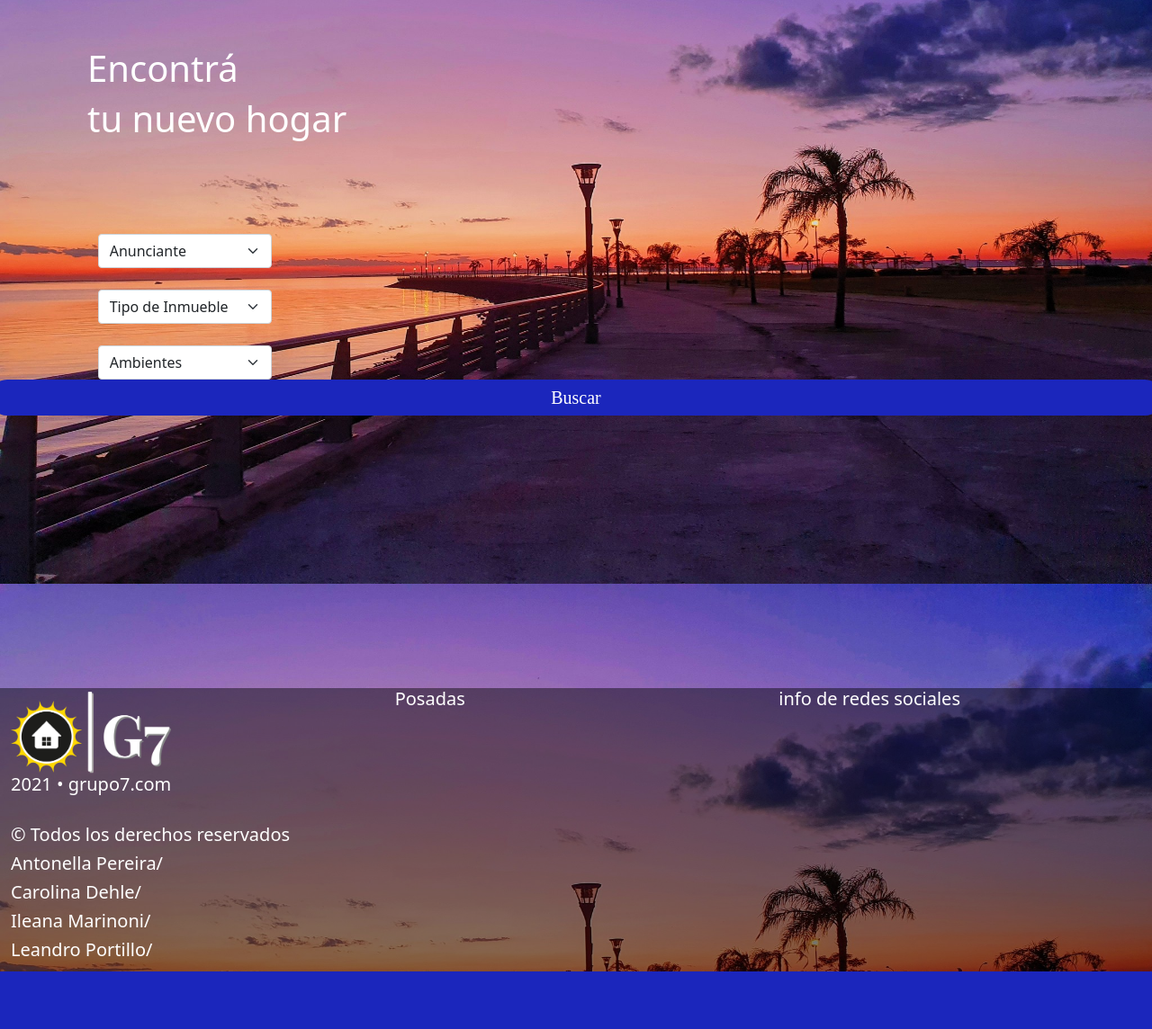
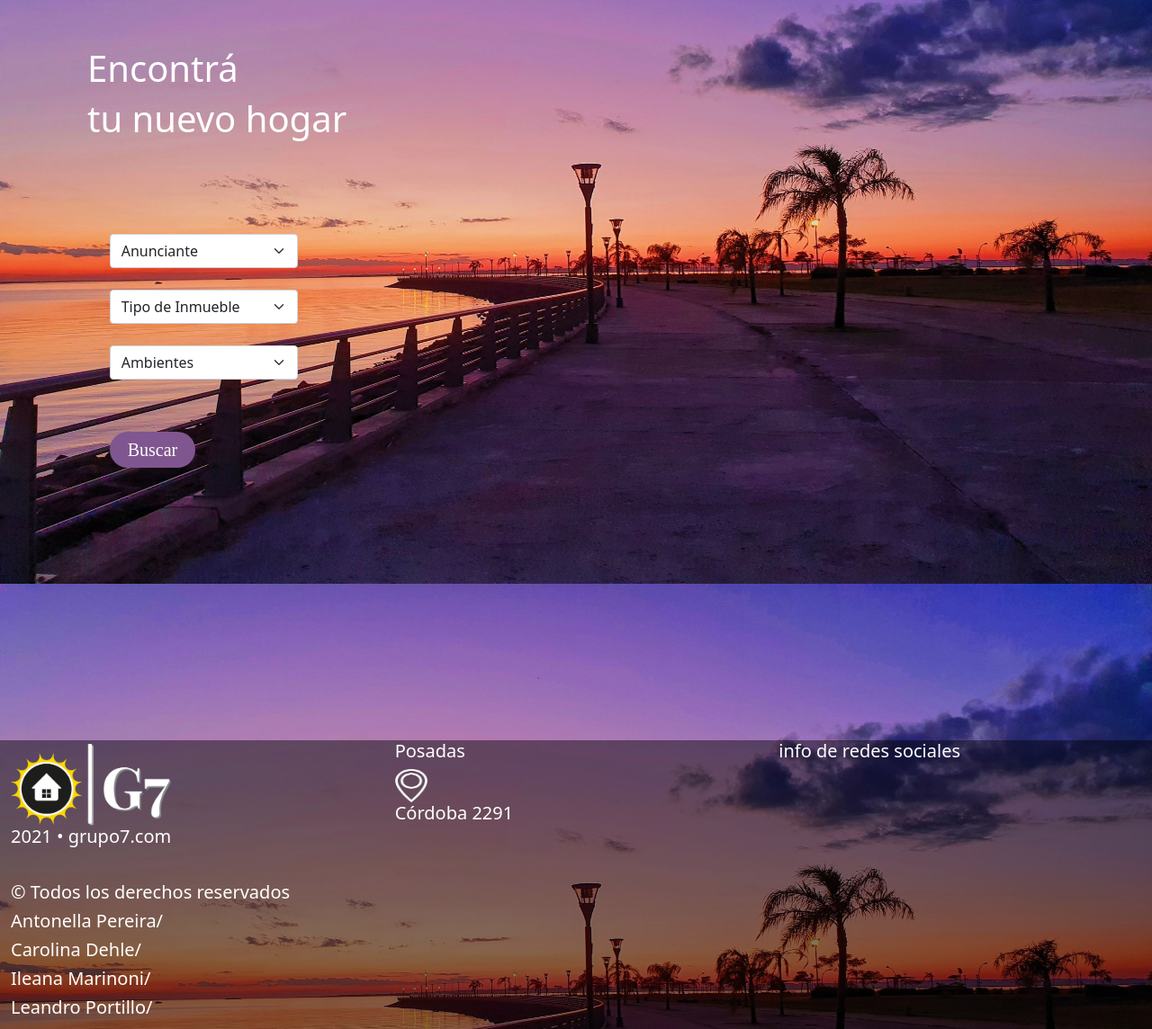
Before and after one commit to car0s0ad/proyecto-final, a PHP site: page / in a window 1280 px wide. Shown: the part 151-1295 px from the top of the page at 90% size. Before the commit the page ends 1231 px from the top, so only its background shows below. Run offline with PHP 8.4, Linux system fonts and the light colour scheme; some libraries are stand-ins or nearby versions; some web fonts are replaced.

Commit message:
formato botones

```diff
--- a/estilos.css
+++ b/estilos.css
@@ -2,6 +2,9 @@
     font-family: "Mukta";
     src: url('Fuentes\Mukta-Regular.ttf') format('truetype');
   }
+footer{
+    font-size: 20px;
+ }
 
 body{
     font-family: Mukta;
@@ -31,8 +34,8 @@ footer{
 
 
 .botoncito{
-    background:#1B26BC;
-    border: 2px #1B26BC;
+    background: #805690;
+    border: 2px #805690;
     box-sizing: border-box;
     cursor: pointer;
     font-weight: 400;
--- a/includes/footer.php
+++ b/includes/footer.php
@@ -13,8 +13,12 @@
       <h5>Leandro Portillo/</h5>
      </div>
 
-     <div class="col-4">
-      <h5>Posadas</h5>
+     <div class="container-fluid col-4">
+      <div class="row">
+       <h5>Posadas</h5>
+       <a> <img lass="logo"  src="./recursos/ICONOS/pin1.png" href="#" width=36 height=37 alt="logo"> </a>
+       <h5> Córdoba 2291 </h5>
+      </div>
      </div>
 
       <div class="col-4">
--- a/index.php
+++ b/index.php
@@ -12,10 +12,10 @@
             </div>
         </section>
 
-<section>
+<section class= "offset-md-1 col-md-5 mr-md-6">
   <div class="row">
-    <div class="container-fluid  offset-md-1 col-md-2">
-      <select class="form-select">
+    <div class="container-fluid">
+      <select class="form-select col-5">
         <option selected>Anunciante</option>
         <option value="1">Dueño directo</option>
         <option value="2">Inmobiliaria</option>
@@ -24,8 +24,8 @@
   </div>
 <br>
   <div class="row">
-    <div class="container-fluid offset-md-1 col-md-2">
-      <select class="form-select">
+    <div class="container-fluid">
+      <select class="form-select col-5">
         <option selected>Tipo de Inmueble</option>
         <option value="1">Cualquier tipo de propiedad</option>
         <option value="2">Casa</option>
@@ -39,8 +39,8 @@
   </div>
   <br>
   <div class="row">
-    <div class="container-fluid offset-md-1 col-md-2">
-      <select class="form-select">
+    <div class="container-fluid">
+      <select class="form-select col-5">
         <option selected>Ambientes</option>
         <option value="1">Monoambiente</option>
         <option value="2">2 ambientes</option>
@@ -49,7 +49,14 @@
         <option value="5">5 ambientes</option>
       </select>
     </div>
+  <br>
+  <br>
+  <br>
+  <br>
+  <div class="row col-5">
+   <div class="container-fluid justify-content-center">
     <a class="botoncito" href="#">Buscar <i class="las la-angle-right"></i></a>
+   </div>
   </div>
 </section>
 
```
